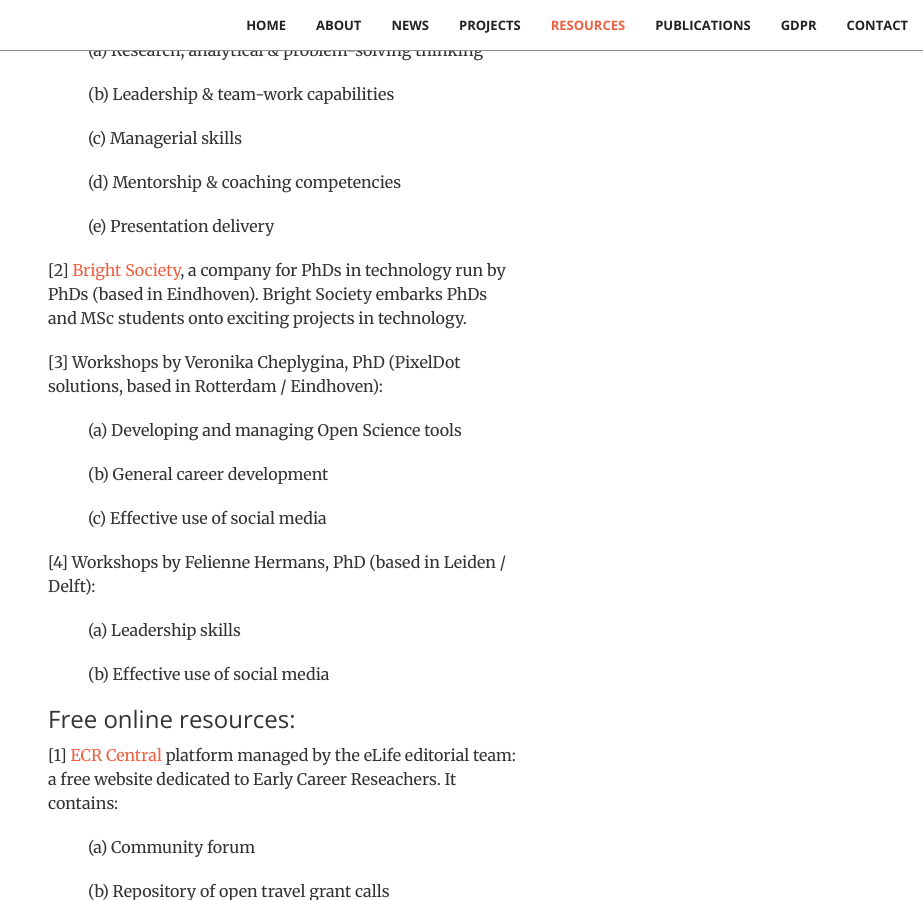
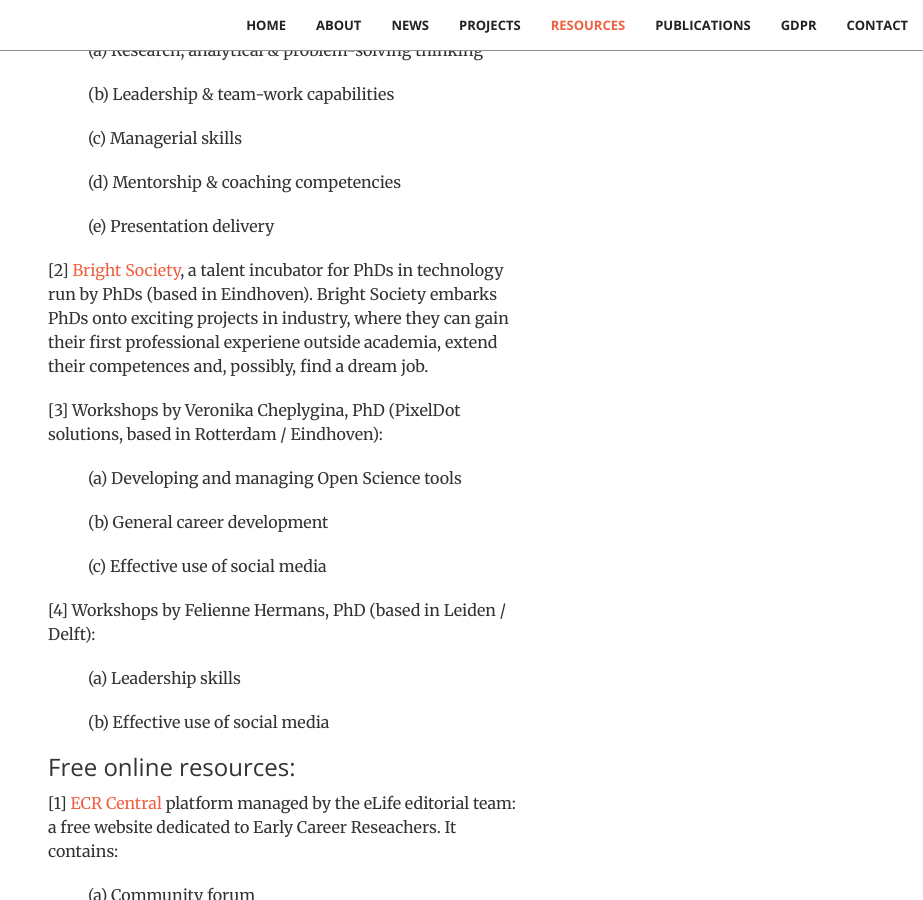
Before and after one commit to stichting-solaris/stichting-solaris.github.io, a Jekyll site: the page built from index.html, in a window 1280 px wide and 900 px high, scrolled down 7732 px. Shown: the whole window, without its empty margins (357-1280 px from the left). Built offline with Jekyll 4.4.1, drawn with Linux system fonts in a browser that asks for light colours.

Commit message:
Update resources.html

```diff
--- a/_includes/resources.html
+++ b/_includes/resources.html
@@ -18,9 +18,10 @@
                 <p class="tab">(e) Presentation delivery</p>
                 <p></p>
 
-                <p>[2] <a href="https://bright-society.com/">Bright Society</a>, a company for PhDs in technology
-                    run by PhDs (based in Eindhoven). Bright Society embarks PhDs and MSc students onto exciting projects
-                    in technology.</p>
+                <p>[2] <a href="https://bright-society.com/">Bright Society</a>, a talent incubator for PhDs in technology
+                    run by PhDs (based in Eindhoven). Bright Society embarks PhDs onto exciting projects
+                    in industry, where they can gain their first professional experiene outside academia, extend their competences
+                    and, possibly, find a dream job.</p>
                     <p></p>
 
                 <p>[3] Workshops by Veronika Cheplygina, PhD (PixelDot solutions, based in Rotterdam / Eindhoven):</p>
```
